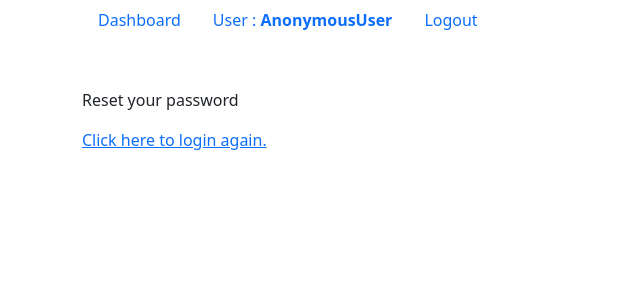
After one commit to fnmalik2002/HomeProject, a Django app: page /reset/ in a window 1280 px wide. The commit adds this page. Shown: the top 300 px of the page, without its empty margins (0-640 px from the left). Run offline with Django 4.2, Linux system fonts and the light colour scheme.

Commit message:
working views now

```diff
--- a/housejobs/settings.py
+++ b/housejobs/settings.py
@@ -122,3 +122,6 @@ STATIC_URL = 'static/'
 # https://docs.djangoproject.com/en/4.0/ref/settings/#default-auto-field
 
 DEFAULT_AUTO_FIELD = 'django.db.models.BigAutoField'
+
+# Redirect to home URL after login (Default redirects to /accounts/profile/)
+LOGIN_REDIRECT_URL = '/'
--- a/housejobs/urls.py
+++ b/housejobs/urls.py
@@ -17,8 +17,9 @@ from django.contrib import admin
 from django.urls import path, include
 
 urlpatterns = [
+
     path('admin/', admin.site.urls),
-    path('jobs/', include('jobs.urls')),
+    path('', include('jobs.urls')),
     path("accounts/", include("django.contrib.auth.urls")),
 
 ]
--- a/jobs/models.py
+++ b/jobs/models.py
@@ -12,6 +12,8 @@ class JobPost(models.Model):
     job_detail = models.CharField(max_length=200)
     job_price = models.IntegerField(default=0)
     job_taken = models.BooleanField(default=False)
+    job_done = models.BooleanField(default=False)
+    job_done_date = models.DateTimeField('date job completed', null=True, blank=True)
     job_taker = models.ForeignKey(User, on_delete=models.CASCADE, null=True, blank=True)
     def __str__(self):
         return self.job_title
--- a/jobs/static/jobs/style.css
+++ b/jobs/static/jobs/style.css
@@ -1,3 +1,3 @@
-body {
-    background-color: antiquewhite;
+.container {
+    height: 100%;
 }
--- a/jobs/templates/jobs/base.html
+++ b/jobs/templates/jobs/base.html
@@ -13,22 +13,27 @@
 </head>
 
 <body>
-    <ul class="nav justify-content-center|justify-content-end">
+    <div class="container">
+    <ul class="nav justify-content-start mb-5">
         <li class="nav-item">
-            <a class="nav-link active" href="#">Avaiable Jobs</a>
+            <a class="nav-link active" href="/">Dashboard</a>
         </li>
         <li class="nav-item">
-            <a class="nav-link" href="#">Rules</a>
+            <a class="nav-link" href="">User :  {% block user %}
+                {% endblock user %}</a>
         </li>
+
         <li class="nav-item">
-            <a class="nav-link" href="#">Login</a>
+            <a class="nav-link" href="/accounts/logout">Logout</a>
         </li>
-        <li class="nav-item">
-            <a class="nav-link disabled" href="#">Quit</a>
-        </li>
+
     </ul>
+</div>
+    <div class="container">
     {% block content %}
+
     {% endblock content %}
+    </div>
 </body>
 
 </html>
--- a/jobs/templates/jobs/detail.html
+++ b/jobs/templates/jobs/detail.html
@@ -1,4 +1,7 @@
 {% extends "jobs/base.html" %}
+{% block user %}
+<strong>{{user}}</strong>
+    {% endblock user %}
 {% block content %}
 <h2>Job Details</h2>
 
@@ -21,8 +24,7 @@
         <label for="reject"> Reject</label>
 
         <input type="submit" value="Submit" class="btn btn-success">
-{% comment %}
-    <a href="{% url 'jobs:payments' %}" class="btn btn-success">Accept</a>  {% endcomment %}
+
     </form>
     </div>
 </div>
--- /dev/null
+++ b/jobs/templates/registration/reset.html
@@ -0,0 +1,8 @@
+{% extends "jobs/base.html" %}
+{% block user %}
+<strong>{{user}}</strong>
+    {% endblock user %}
+{% block content %}
+  <p>Reset your password</p>
+  <a href="{% url 'login'%}">Click here to login again.</a>
+{% endblock %}
--- a/jobs/urls.py
+++ b/jobs/urls.py
@@ -6,4 +6,6 @@ urlpatterns = [
     path('', views.index, name='index'),
     path('<int:pk>/', views.detail, name='detail'),
     path('payments/', views.payments, name='payments'),
+    path('reset/', views.reset_password, name='reset'),
+    path('mark_done/', views.mark_done, name='mark_done'),
 ]
--- a/jobs/views.py
+++ b/jobs/views.py
@@ -7,29 +7,38 @@ from django.shortcuts import render, get_object_or_404
 from .models import JobPost, Payments
 from django.contrib.auth.decorators import login_required
 from django.contrib.auth.models import User
+import datetime
 
 # Create your views here.
+@login_required
+def index(request):
+    print(request.user)
+    user = User.objects.get(username = request.user)
 
-def index(request):
-
-
-
-    print(request.user)
-    find_record = User.objects.get(username = request.user)
-    user_id = find_record.id
     if request.user.is_superuser:
 
         job_list = JobPost.objects.filter(job_taken= False).order_by('-id')[:10]
         job_gone = JobPost.objects.filter(job_taken= True).order_by('-id')[:10]
+        my_unfinished_jobs = JobPost.objects.filter(job_taker=user).filter(job_taken=True).filter(job_done=False).order_by('-id')[:10]
+        my_done_jobs = JobPost.objects.filter(job_taker=user).filter(job_done=True).order_by('-id')[:10]
     else:
 
-        job_list = JobPost.objects.filter(job_taker = user_id).order_by('-id')[:10]
+        job_list = JobPost.objects.filter(job_taken= False).order_by('-id')[:10]
         job_gone = JobPost.objects.filter(job_taken= True).order_by('-id')[:10]
+        my_unfinished_jobs = JobPost.objects.filter(job_taker=user).filter(job_taken=True).filter(job_done=False).order_by('-id')[:10]
+        my_done_jobs = JobPost.objects.filter(job_taker=user).filter(job_done=True).order_by('-id')[:10]
 
     template = loader.get_template('jobs/index.html')
+    if request.user == 'AnonymousUser':
+        usr = "None"
+    else:
+        usr = request.user
     context = {
     'job_list': job_list,
      'job_gone' : job_gone,
+     'my_unfinished_jobs' : my_unfinished_jobs,
+     'my_done_jobs' : my_done_jobs,
+     'user': usr,
      }
     return HttpResponse(template.render(context, request))
 
@@ -39,34 +48,76 @@ def detail(request, pk):
     print(pk)
     detail = get_object_or_404(JobPost, pk=pk)
     template = loader.get_template('jobs/detail.html')
+    if request.user == 'AnonymousUser':
+        usr = "None"
+    else:
+        usr = request.user
     context = {
-    'detail': detail, }
+    'detail': detail,
+    'user': usr, }
     return HttpResponse(template.render(context, request))
 
 def payments(request):
 
-    find_record = User.objects.get(username = request.user)
-    user_id = find_record.id
-    print(request.user, user_id)
+    user = User.objects.get(username = request.user)
+
+    print(request.user, user.id)
     # if request.user.is_superuser:
     #     job_list = JobPost.objects.filter(job_taken= False).order_by('-id')[:10]
     #     job_gone = JobPost.objects.filter(job_taken= True).order_by('-id')[:10]
     # else:
     #     job_list = JobPost.objects.filter(job_taker = user_id).order_by('-id')[:10]
     #     job_gone = JobPost.objects.filter(job_taken= True).order_by('-id')[:10]
+    try:
+        pk=request.POST['Choice']
+        print("choice id : ", pk)
+        upd_rec = JobPost.objects.get(pk=pk)
+        upd_rec.job_taken = True
+        upd_rec.job_taker = user
+        upd_rec.save()
+    except Exception as e:
+        print(e)
 
-    pk=request.POST['Choice']
-    print("choice id : ", pk)
-    upd_rec = JobPost.objects.get(pk=pk)
-    upd_rec.job_taken = True
-    # upd_rec.job_taker = user_id
-    upd_rec.save()
-
-
-    payment_list = JobPost.objects.filter(job_taken= True).order_by('-id')[:5]
+    payment_list = JobPost.objects.filter(job_taken= True).filter(job_done= False).order_by('-id')[:10]
     template = loader.get_template('jobs/payments.html')
+    if request.user == 'AnonymousUser':
+        usr = "None"
+    else:
+        usr = request.user
     context = {
     'payment_list': payment_list,
+    'user': usr,
+     }
+    return HttpResponse(template.render(context, request))
+
+def reset_password(request):
+    template = loader.get_template('registration/reset.html')
+    context = {
     'user': request.user,
      }
     return HttpResponse(template.render(context, request))
+
+def mark_done(request):
+    pk=request.POST['Choice']
+    print("choice id : ", pk)
+    print(type(pk))
+    if int(pk) > 0:
+        upd_rec = JobPost.objects.get(pk=pk)
+        upd_rec.job_done = True
+        upd_rec.job_done_date = datetime.datetime.now()
+        upd_rec.save()
+    else:
+        pkid = str(-1*int(pk))
+        print(type(pkid), pkid, "else statement")
+
+        try:
+            upd_rec = JobPost.objects.get(pk=pkid)
+            upd_rec.job_taken = False
+            # upd_rec.job_taker = ""
+            upd_rec.save()
+        except Exception as e:
+            print(e)
+            print('exception happened')
+
+
+    return index(request)
```
Also changed, not shown: jobs/templates/jobs/index.html (+54 -25 lines), jobs/templates/jobs/payments.html (+13 -3 lines), jobs/templates/registration/logged_out.html (added, +8 -0 lines), jobs/templates/registration/login.html (+24 -5 lines), db.sqlite3, jobs/migrations/0005_jobpost_job_done_jobpost_job_done_date.py (added).
